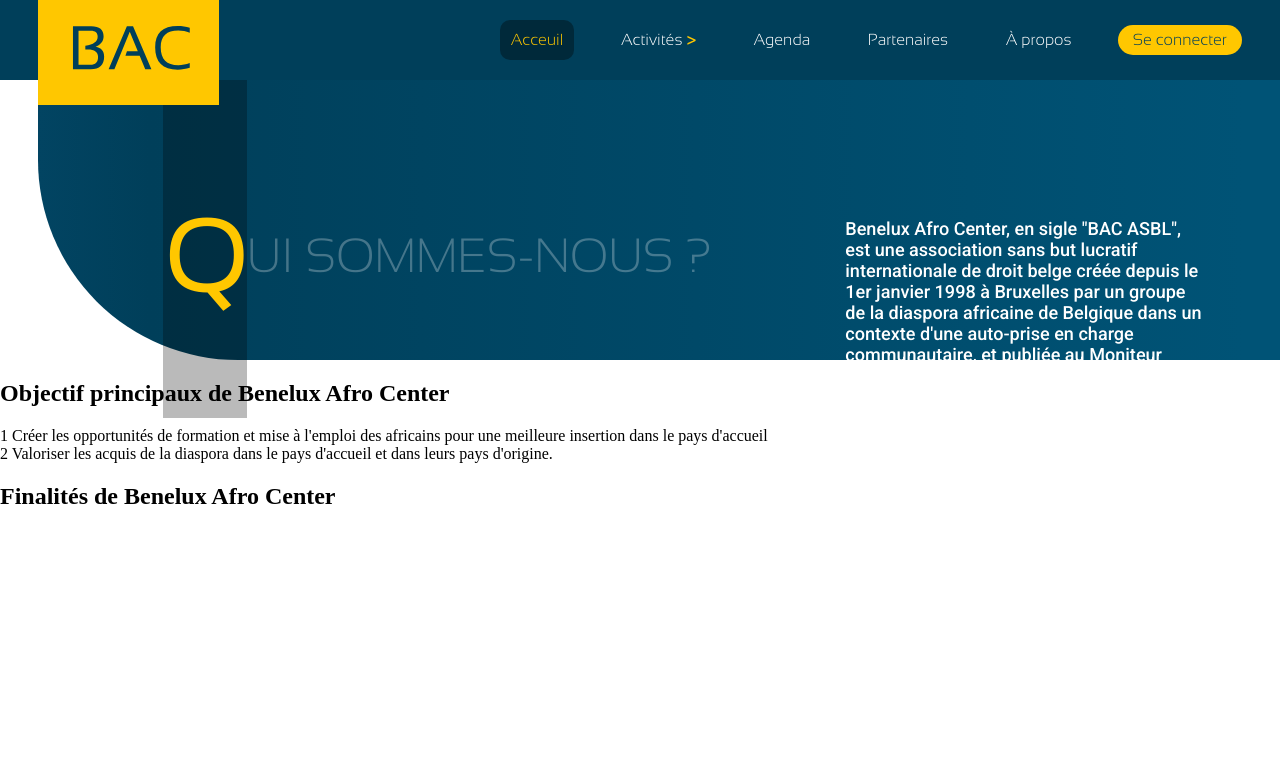
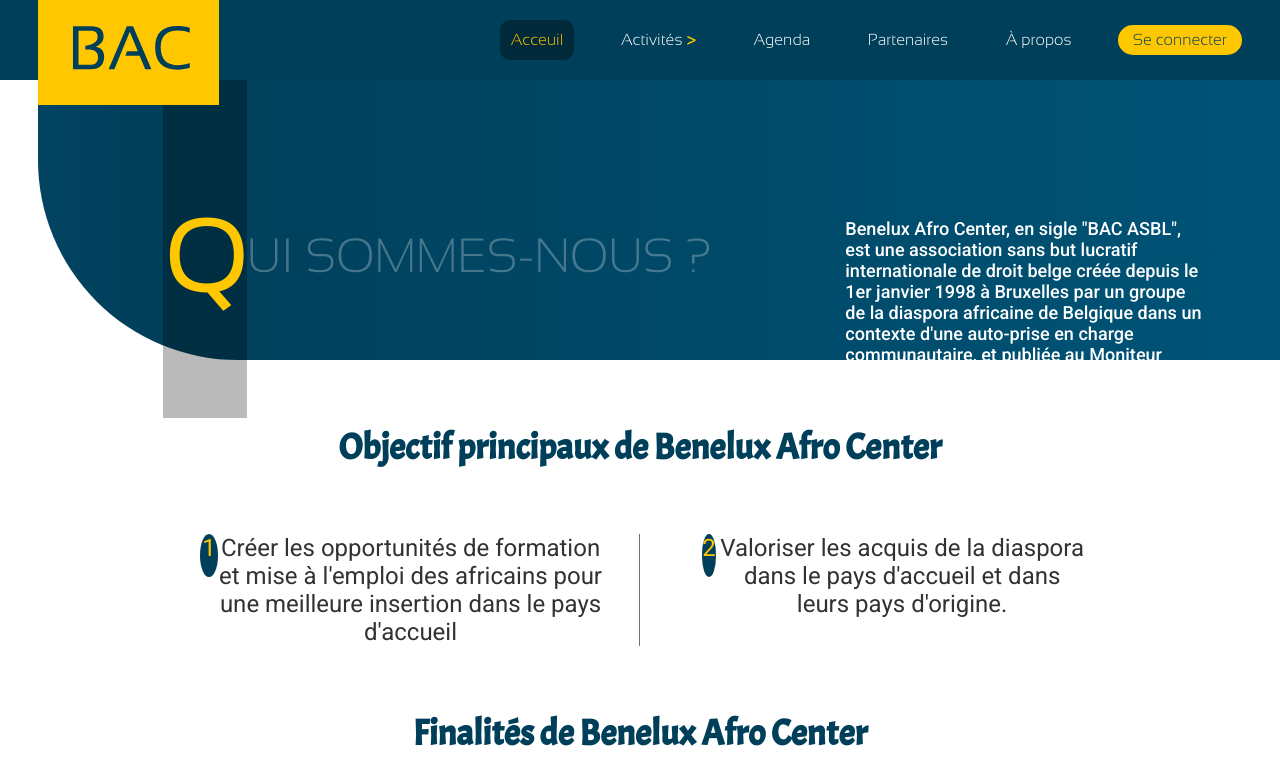
Before and after one commit to Romiale/benelux, a Next.js app: page /apropos in a window 1280 px wide. Shown: the top 784 px of the page. Built offline with nearby package versions, Linux system fonts and the light colour scheme.

Commit message:
feat: add style on section1 of apropos pages

```diff
--- a/styles/page_apropos/apropos.module.scss
+++ b/styles/page_apropos/apropos.module.scss
@@ -58,3 +58,62 @@
 		}
 	}
 }
+@mixin circle ($width, $height) {
+	.circle {
+		margin-left     : 2%;
+		background-color: $navy_bleu_color;
+		color           : $yello_color;
+		height          : $height;
+		width           : $width;
+		border-radius   : 100%;
+		font-size       : 1.5rem;
+	}
+
+}
+
+@mixin big_title($color) {
+	.container_title {
+		text-align : center;
+		margin-top : 5%;
+		color      : $color;
+		font-size  : 2.25rem;
+		font-family: acme;
+	}
+
+}
+
+.container_objectif {
+	@include big_title($navy_bleu_color);
+
+	.container_objectif_items {
+		display    : flex;
+		font-family: roboto;
+		color      : rgb(51, 50, 50);
+		width      : 70%;
+		margin     : auto;
+		margin-top : 5%;
+	}
+
+	.objectif_items1 {
+		@include circle (14%, 38%);
+		display      : flex;
+		border-right : solid 1px rgb(114, 114, 114);
+		text-align   : center;
+		font-size    : 1.5rem;
+		width        : 50%;
+		padding-right: 4%;
+	}
+
+	.objectif_items2 {
+		@include circle(9%, 38%);
+		display     : flex;
+		padding-left: 6%;
+		text-align  : center;
+		font-size   : 1.5rem;
+		width       : 50%;
+	}
+}
+
+.container_finalite {
+	@include big_title($navy_bleu_color);
+}
```
